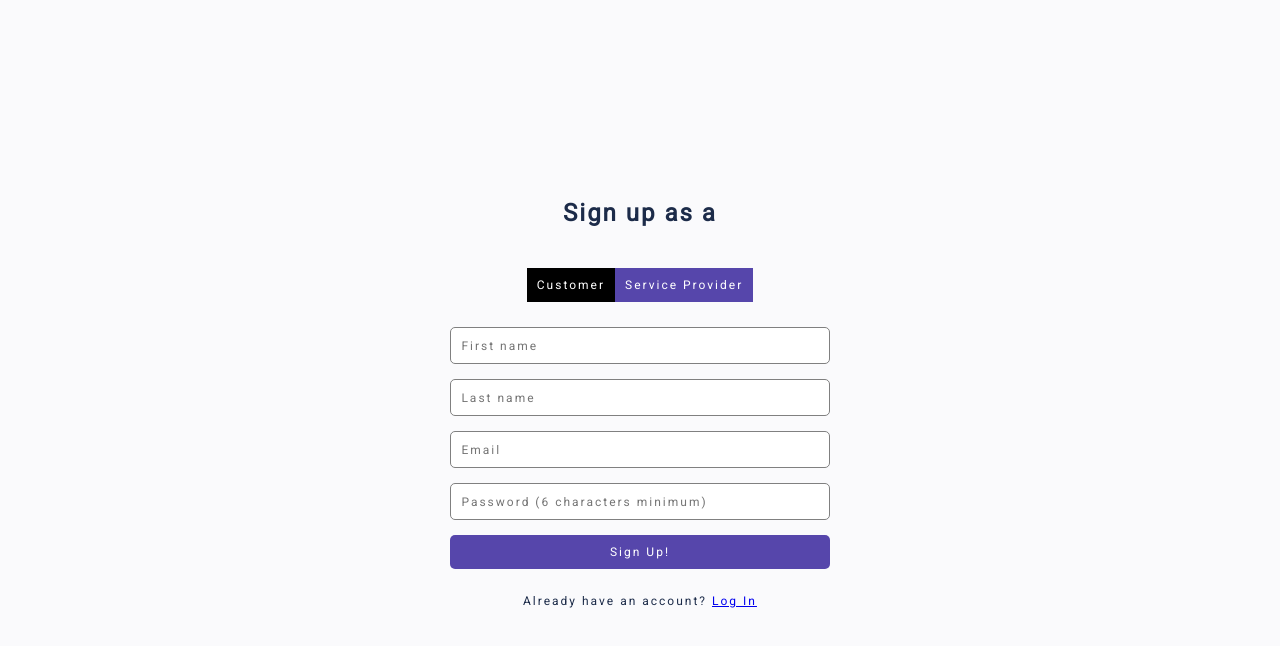
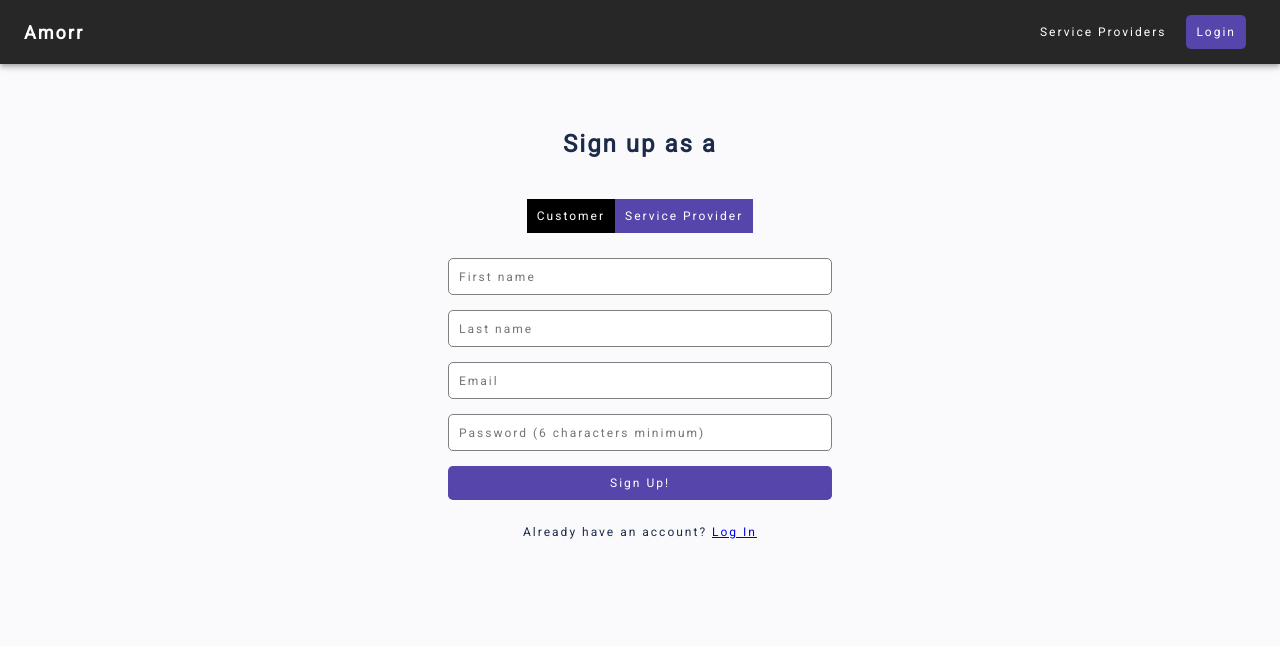
Before and after one commit to UTSCCSCC01/finalprojects22-the-big-result, a React (Create React App) app in the folder frontend/: page /signup in a window 1280 px wide. Shown: the top 646 px of the page. Built offline with nearby package versions, Linux system fonts and the light colour scheme; no server answers.

Commit message:
THEB-33 Create navbar with logic for loggedin/loggedout

```diff
--- a/frontend/src/App.css
+++ b/frontend/src/App.css
@@ -2,7 +2,6 @@
   text-align: center;
   display: flex;
   flex-direction: column;
-  padding: 50px 0;
   min-height: calc(100vh - 100px);
 }
 
@@ -12,6 +11,12 @@ body {
   letter-spacing: 2px;
   font-size: 12px;
   color: #1c2b49;
+  padding: 0;
+  margin: 0;
+}
+
+.page {
+  padding: 50px 0;
 }
 
 /*Buttons*/
--- a/frontend/src/App.jsx
+++ b/frontend/src/App.jsx
@@ -5,10 +5,13 @@ import SuccessLogin from "./components/SuccessLogin/SuccessLogin";
 import ProvidersPage from "./views/ProvidersPage";
 import SignUp from "./views/SignUp";
 import Profile from "./components/Profile/Profile";
+import Navbar from "./components/Navbar/Navbar";
 
 function App() {
   return (
     <BrowserRouter>
+      <div>
+        <Navbar />
         <Routes>
           <Route path="/login" element={<Login />} />
           <Route path="/successLogin" element={<SuccessLogin />} />
@@ -16,6 +19,7 @@ function App() {
           <Route path="/profile" element={<Profile />} />
           <Route path="/signup" element={<SignUp />} />
         </Routes>
+      </div>
     </BrowserRouter>
   );
 }
--- a/frontend/src/components/Login/Login.jsx
+++ b/frontend/src/components/Login/Login.jsx
@@ -12,9 +12,11 @@ function Login() {
     axios({
       method: "GET",
       url: `http://localhost:5000/verify-loggedin`,
-      headers: { Authorization: "Bearer " + localStorage.getItem("token") },
     })
-      .then(() => (window.location = "/successlogin"))
+      // .then((res) => {
+      //   console.log(res);
+      //   window.location = "/successlogin";
+      // })
       .catch((err) => console.log(err));
   }, []);
 
@@ -64,7 +66,7 @@ function Login() {
   };
 
   return (
-    <div id="login">
+    <div id="login" className="page">
       <h1>Login as a</h1>
       <div className="tabs">
         <button className="tab active" id="customer" onClick={handleTabs}>
--- a/frontend/src/components/Logout/Logout.jsx
+++ b/frontend/src/components/Logout/Logout.jsx
@@ -5,18 +5,14 @@ function Logout(props) {
     axios({ method: "POST", url: "http://localhost:5000/logout" })
       .then((res) => {
         localStorage.removeItem("token");
-        window.location = "/login"
+        window.location = "/login";
       })
       .catch((err) => {
         console.log(err);
       });
   };
 
-  return (
-    <div>
-      <button onClick={logout}>Logout</button>
-    </div>
-  );
+  return <button onClick={logout}>Logout</button>;
 }
 
 export default Logout;
--- /dev/null
+++ b/frontend/src/components/Navbar/Navbar.css
@@ -0,0 +1,18 @@
+#navbar {
+  display: flex;
+  justify-content: space-between;
+}
+
+.navbar-right > * {
+  margin: 0 10px;
+}
+
+#navbar a {
+  color: white;
+  text-decoration: none;
+}
+
+.navbar-right a:hover,
+.navbar-right a:focus {
+  text-decoration: underline;
+}
--- /dev/null
+++ b/frontend/src/components/Navbar/Navbar.jsx
@@ -0,0 +1,68 @@
+import { useEffect, useState } from "react";
+import axios from "axios";
+import { AppBar, Toolbar, ThemeProvider, createTheme } from "@mui/material";
+
+import Logout from "../Logout/Logout";
+import "./Navbar.css";
+
+const darkTheme = createTheme({
+  palette: {
+    mode: "dark",
+    primary: {
+      main: "#1976d2",
+    },
+  },
+});
+
+function Navbar() {
+  const [loggedIn, setLoggedIn] = useState(false);
+
+  //TODO: Fix this in next sprint, it should be calling verify-loggedin,
+  //but the jwt decoding and such isn't working as expected
+  useEffect(() => {
+    axios({
+      method: "GET",
+      url: `http://localhost:5000/successlogin`,
+      headers: { Authorization: "Bearer " + localStorage.getItem("token") },
+    })
+      .then((res) => {
+        setLoggedIn(true);
+      })
+      .catch((err) => {
+        console.log(err);
+        setLoggedIn(false);
+      });
+  }, []);
+
+  return (
+    <ThemeProvider theme={darkTheme}>
+      <AppBar position="static">
+        <Toolbar id="navbar">
+          <div className="navbar-left">
+            <a href="/">
+              <h2>Amorr</h2>
+            </a>
+          </div>
+          <div className="navbar-right">
+            <a href="/serviceProviders">Service Providers</a>
+            {loggedIn && (
+              <>
+                <a href="/successlogin">My Profile</a>
+                <a href="/bookings">My Bookings</a>
+              </>
+            )}
+            {loggedIn ? (
+              <Logout />
+            ) : (
+              <button>
+                <a href="/login">Login</a>
+              </button>
+            )}
+          </div>
+        </Toolbar>
+      </AppBar>
+    </ThemeProvider>
+  );
+}
+
+export default Navbar;
--- a/frontend/src/views/ProvidersPage.jsx
+++ b/frontend/src/views/ProvidersPage.jsx
@@ -101,7 +101,7 @@ function ProviderPage(props) {
   };
 
   return (
-    <div className="providers-page">
+    <div className="providers-page page">
       {filtersComponent()}
       <h1>Service Providers</h1>
       <ServiceList serviceFilter={updateServiceFilter} />
--- a/frontend/src/views/SignUp.jsx
+++ b/frontend/src/views/SignUp.jsx
@@ -18,7 +18,7 @@ function SignUp() {
     }
   };
   return (
-    <div id="signup">
+    <div id="signup" className="page">
       <h1>Sign up as a</h1>
       <div className="tabs">
         <button className="tab active" id="customer" onClick={handleChange}>
```
Also changed, not shown: frontend/src/components/Services/ServicesList.jsx (line endings or trailing spaces), 1 other file (tests, documents, lock files or other folders). Lines whose indentation alone changed are shown as unchanged.
